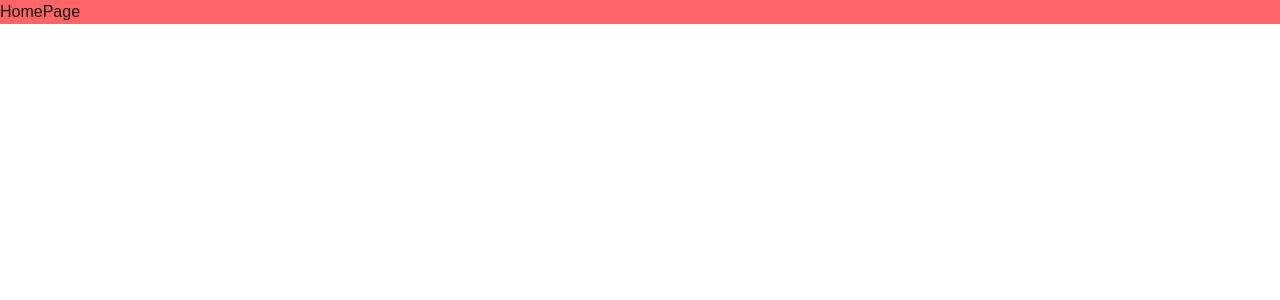
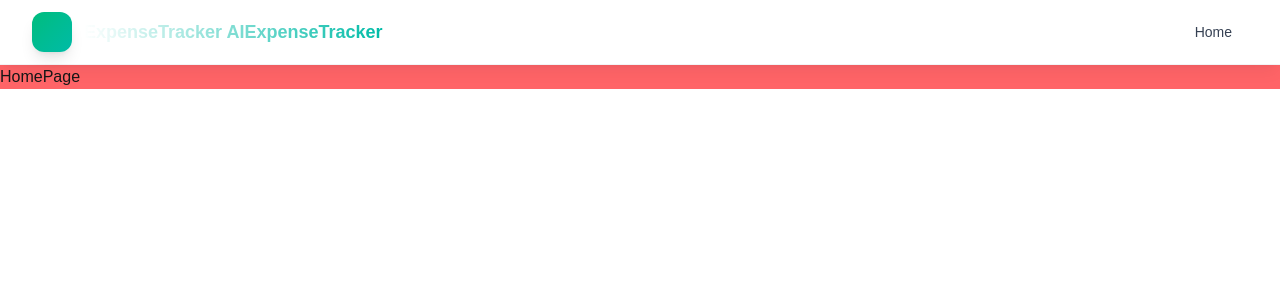
Before and after one commit to sourabhvamdevan/nextjs-expense, a Next.js app: page / in a window 1280 px wide. Shown: the top 300 px of the page. Built offline with nearby package versions, Linux system fonts and the light colour scheme.

Commit message:
new changes

```diff
--- a/components/NavBar.tsx
+++ b/components/NavBar.tsx
@@ -1,10 +1,98 @@
+import Link from "next/link";
+import { useState } from "react";
 
 export default function NavBar(){
+const[isMobileMenuOpen, setIsMobileMenuOpen]=useState(false);
+
+const toggleMobileMenu=()=>{
+
+    setIsMobileMenuOpen(!isMobileMenuOpen);
+
+};
+
+const closeMobileMenu=()=>{
+
+    setIsMobileMenuOpen(false);
+
+
+};
+
+
 
     return(
-        <div>
+
+        <nav className='sticky top-0 z-50 bg-white/95
+        dark: bg=gray-900/95 backdrop-blur-xl border-b border-gray-200/50
+        dark:border-gray-600/50 shadow-lg shadow-gray-900/5
+        dark: shadow-black/30'>
+<div className='max-w-7xl mx-auto px-4 sm:px-6 lg:px-8'>
+    <div className='flex items-center justify-between h-14 sm:h-16'>
+        {/*  Logo Section*/}
+
+        <div className='flex-items-center'>
+    <Link href='/' className='flex items-center gap -2 sm: gap-3 flex-shrink-0 group transition-all
+    duration-300 hover:scale-105' onClick={closeMobileMenu}
+    >
+
+        <div className='w-7 h-7 sm:w-8 sm:h-8 md:w-10 md:h-10 bg-gradient-to-br
+        from-emerald-500 via green-500 to-teal-500 rounded-lg:sm rounded-xl flex
+        items-center justifyk-center shadow-lg gorup-hover:shadow-xl transition-all
+        duration-300 group-hover:rotate-3'>
+
+
+            <span className='text-white text-xs
+            sm:text-sm md: text-lg font-bold'>
+
+
+
+            </span>
+        </div>
+        <span className='text-sm sm:text-base md:text-lg font-bold
+        bg-gradient-to-r from-emrald-500 via green-500 to-teal-500 bg-clip-text
+        text-transparent'>
+    <span className='hidden sm:inline'>ExpenseTracker AI</span>
+    <span className='sm:inline'>ExpenseTracker</span>
+
+
+        </span>
+
+    </Link>
 
 
         </div>
+
+<div className='hidden md:flex items-center space-x-6'>
+    <Link href='/'
+    className='relative text-gray-700 dark:text-gray-300
+    hover:text-emrald-600 dark:hover:text-emrald-400 px-3 lg: px-4 py-2
+    rounded-xl text-sm font-medium transition-all duration-200
+    hover:bg-emerald-50/50  dark:hover:bg-emerald-900'>
+        <span className='relative z-10'> Home
+
+        </span>
+
+<div className='absolute inset-0 bg-gradient-to-r from-emerald-500/10 to-green-500/10
+ rounded-xl opacity-0 group_hover:opacity-100 transition-opacity duration-200'>
+
+</div>
+
+
+
+    </Link>
+
+
+
+
+
+
+</div>
+
+    </div>
+
+
+        </div>
+
+        </nav>
+
     )
 }
```
